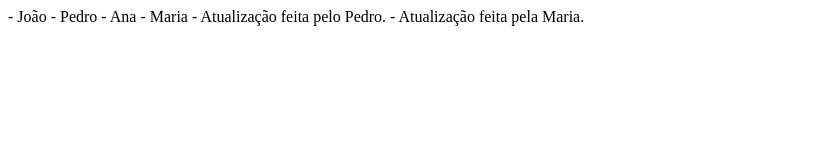
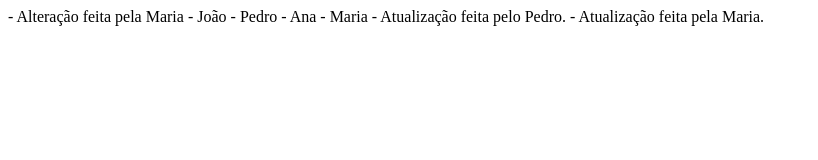
Before and after one commit to fbamuniz/projeto-3b1, a plain HTML site: page index.html in a window 1280 px wide. Shown: the whole page, without its empty margins (0-818 px from the left). Drawn offline with Linux system fonts and the light colour scheme.

Commit message:
Versão Maria

```diff
--- a/index.html
+++ b/index.html
@@ -7,6 +7,7 @@
     <title>Document</title>
 </head>
 <body>
+	- Alteração feita pela Maria
     - João
     - Pedro
     - Ana
```
